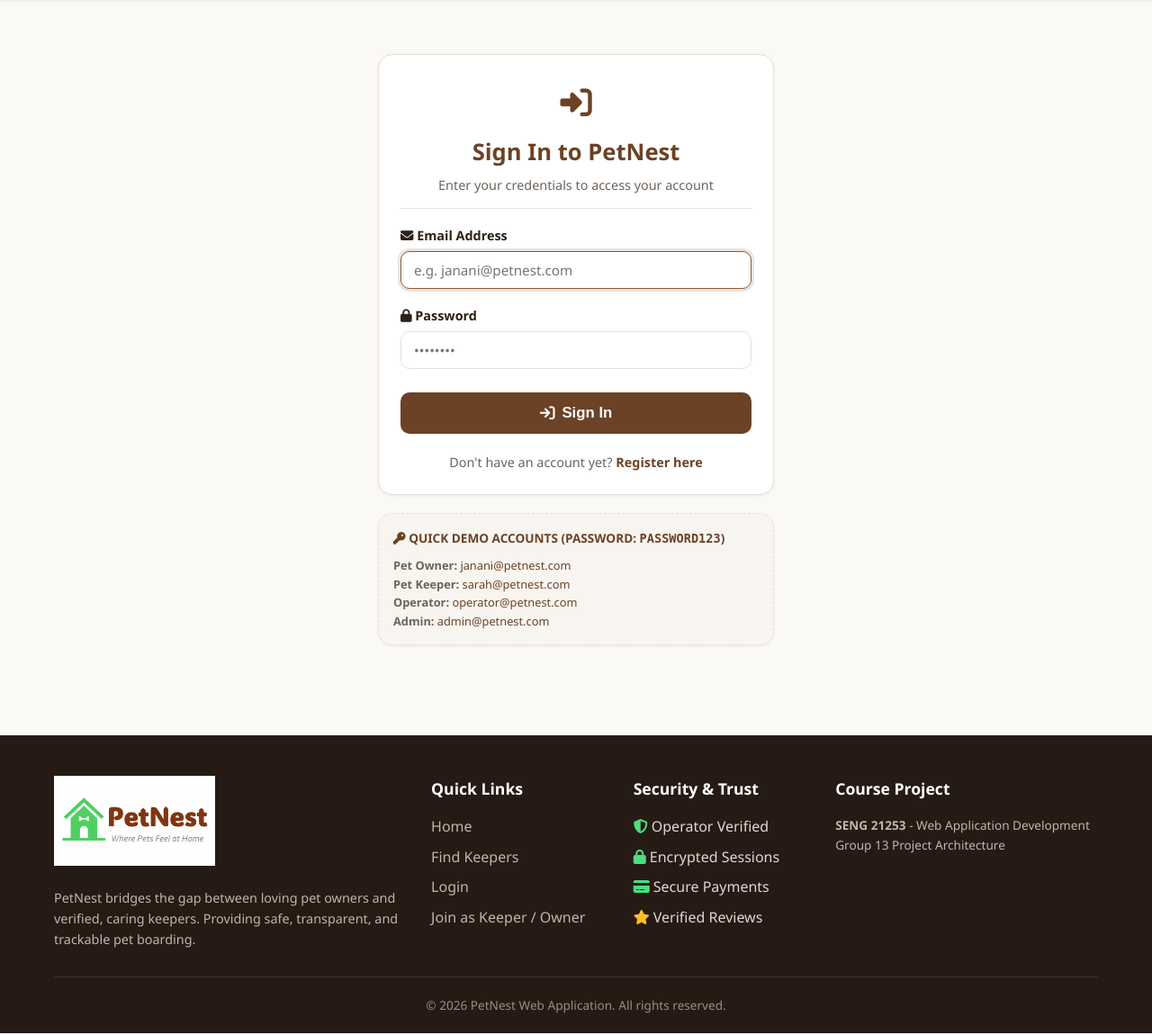
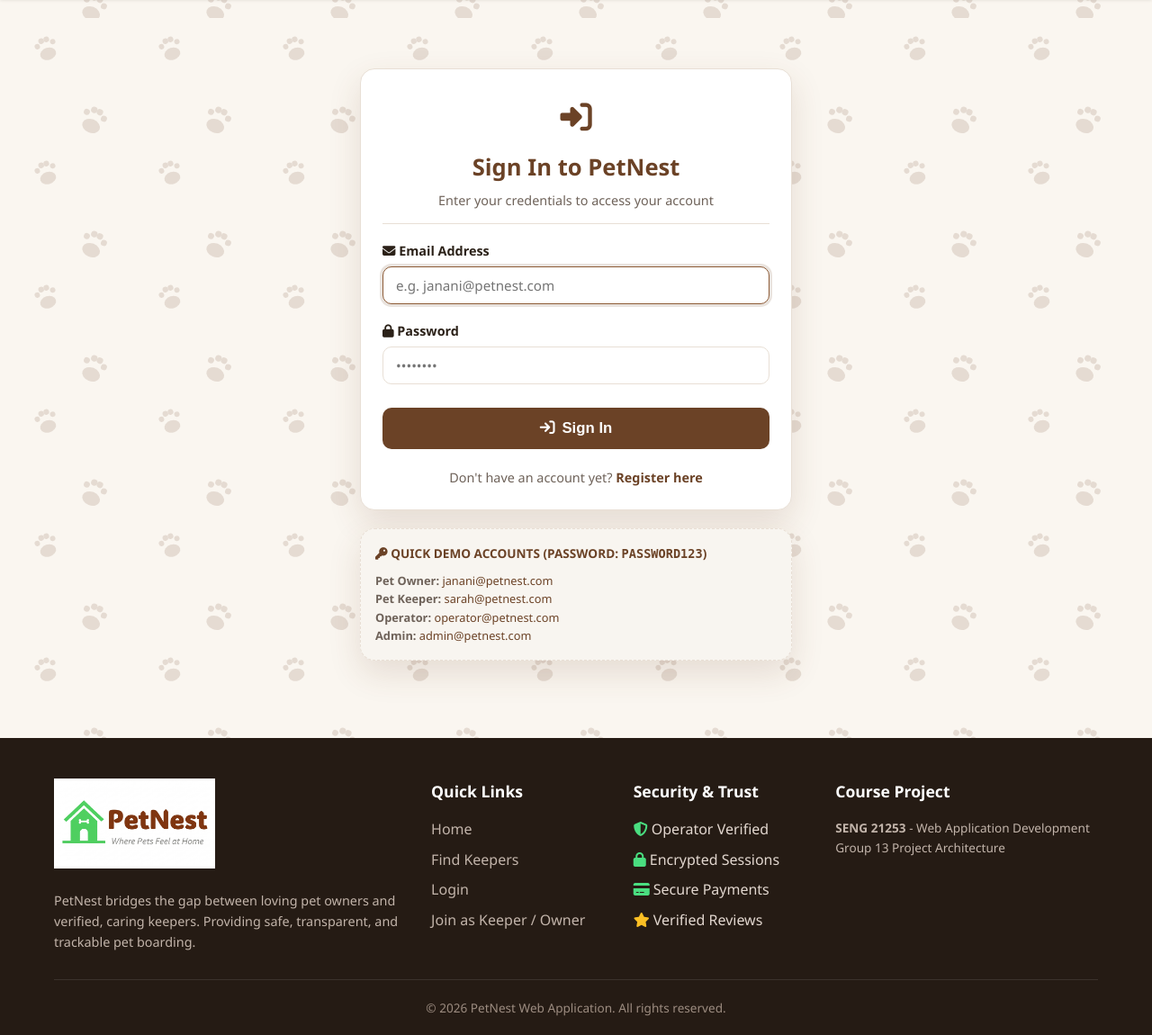
Before and after one commit to YoshithaInd/petNest, a PHP site: page /login.php in a window 1280 px wide. Shown: the part 105-1255 px from the top of the page at 90% size. Run offline with PHP 8.4, Linux system fonts and the light colour scheme.

Commit message:
new login page

```diff
--- a/login.php
+++ b/login.php
@@ -5,6 +5,7 @@
  * Scope: Member 1
  */
 $pageTitle = "Login - PetNest";
+$bodyClass = "login-page";
 require_once __DIR__ . '/includes/header.php';
 
 // Redirect if already logged in
@@ -80,7 +81,8 @@ if ($_SERVER['REQUEST_METHOD'] === 'POST') {
 }
 ?>
 
-<div class="container" style="max-width: 480px; padding: 40px 20px;">
+<div class="login-page-bg">
+    <div class="container" style="max-width: 480px; padding: 0;">
         <div class="card">
             <div class="card-header" style="text-align: center; display: block;">
                 <div style="font-size: 2.2rem; color: var(--primary); margin-bottom: 8px;">
@@ -130,6 +132,7 @@ if ($_SERVER['REQUEST_METHOD'] === 'POST') {
             </div>
         </div>
     </div>
+</div>
 
 <script>
 function fillLogin(email) {
```
Also changed, not shown: uploads/pets/pet_6a9f944895e4e_1788843080.jpg (added). Lines whose indentation alone changed are shown as unchanged.
